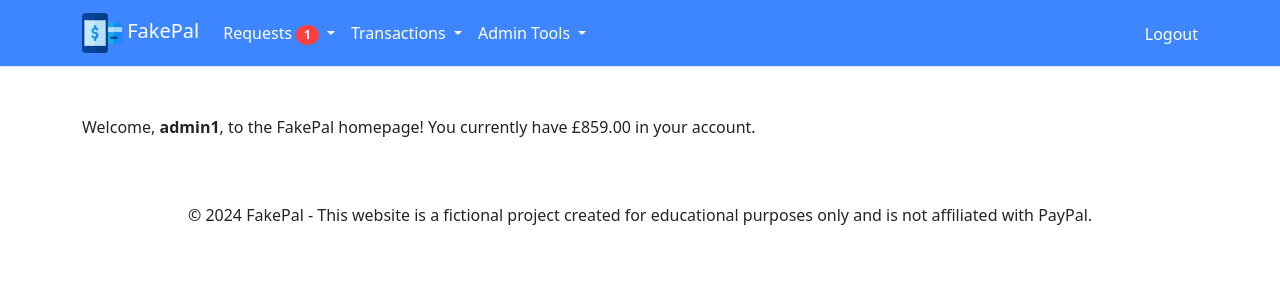
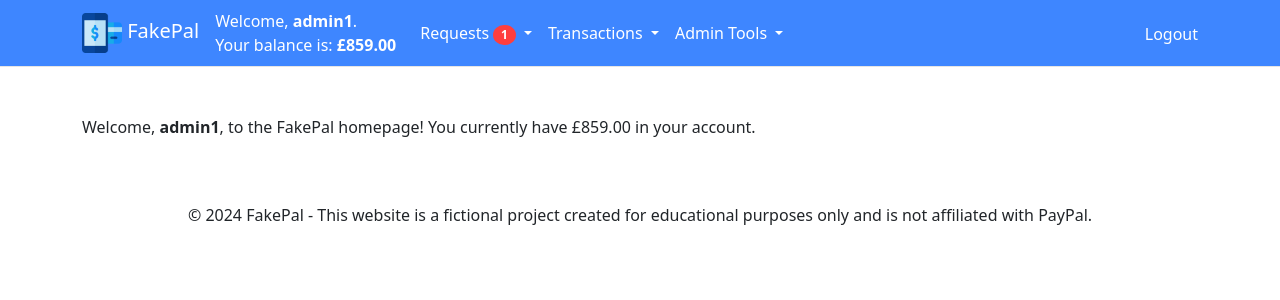
Before and after one commit to tnaccarato/Fakepal, a Django app: page /webapps2024/ in a window 1280 px wide. Shown: the top 300 px of the page. Run offline with Django 5.2, Linux system fonts and the light colour scheme; a user stored in the database is signed in; data comes from the database, SQL or seed files in the repository.

Commit message:
Add user information to navbar

```diff
--- a/payapp/context_processors.py
+++ b/payapp/context_processors.py
@@ -31,3 +31,16 @@ def user_currency(request):
         return {'user_currency': currency}
     else:
         return {'user_currency': None}
+
+def user_balance(request):
+    """
+    This function returns the balance of the logged-in user
+    :param request:
+    :return:
+    """
+    if request.user.is_authenticated:
+        user_account = get_object_or_404(Account, user=request.user)
+        balance = user_account.balance
+        return {'user_balance': balance}
+    else:
+        return {'user_balance': None}
--- a/templates/base.html
+++ b/templates/base.html
@@ -1,5 +1,6 @@
 {% load static %}
 {% load group_tags %}
+{% load currency_filters %}
 
 <!DOCTYPE html>
 <html lang="en">
@@ -23,10 +24,11 @@
                 <span class="navbar-toggler-icon"></span>
             </button>
             <div class="collapse navbar-collapse" id="navbarResponsive">
-                <ul class="navbar-nav ml-auto">
+                <ul class="navbar-nav ml-auto align-items-center">
+                    {% if user.is_authenticated %}
+                        <li style="color: white; margin-right: 2vh"> Welcome, <b>{{ user.username }}</b>.<br>
+                        Your balance is:<b> {{ user_currency|upper | currency_symbol}}{{ user_balance }}</b></li>
 
-
-                {% if user.is_authenticated %}
                 <!-- Requests dropdown -->
                     <li class="nav-item dropdown">
                         <a class="nav-link dropdown-toggle" href="#" id="requestsDropdown" role="button" data-bs-toggle="dropdown" aria-haspopup="true" aria-expanded="false">
--- a/webapps2024/settings.py
+++ b/webapps2024/settings.py
@@ -71,6 +71,7 @@ TEMPLATES = [
                 'django.contrib.messages.context_processors.messages',
                 'payapp.context_processors.incoming_requests_count',
                 'payapp.context_processors.user_currency',
+                'payapp.context_processors.user_balance',
             ],
         },
     },
```
